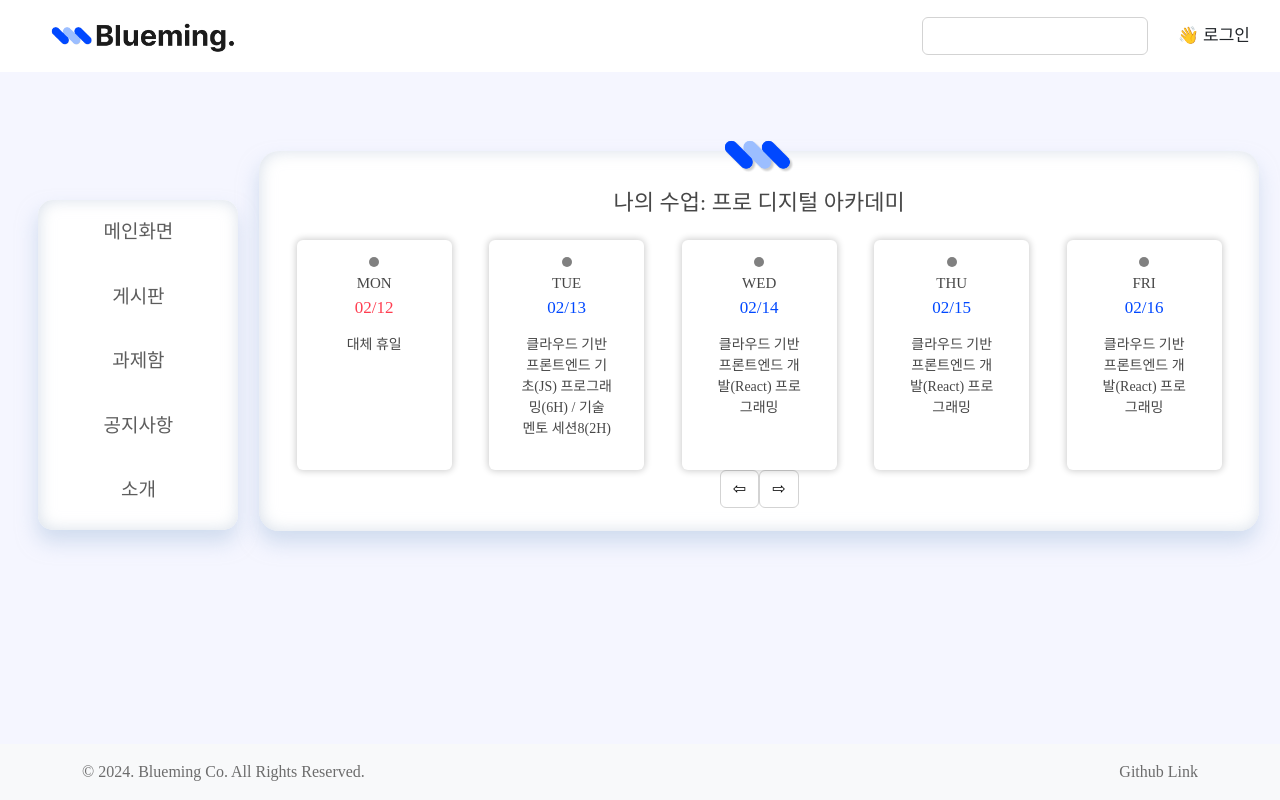
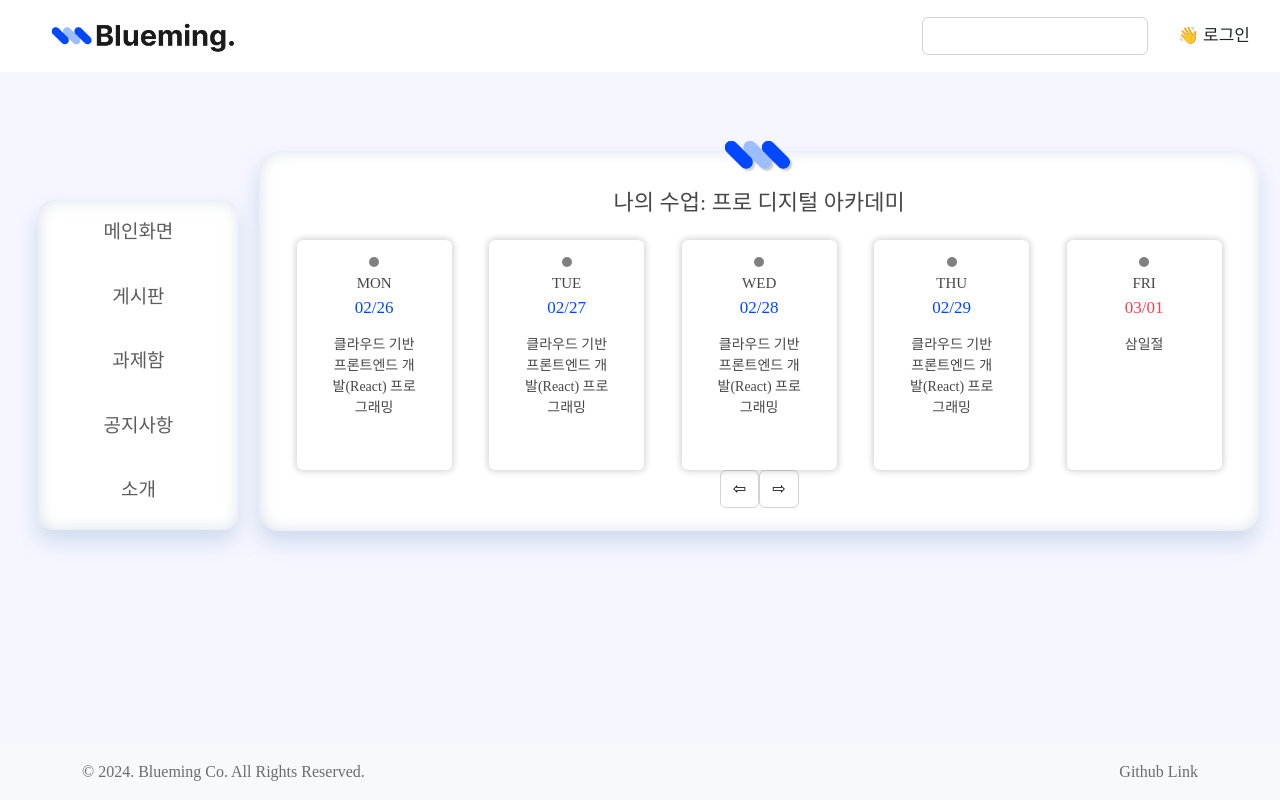
Before and after one commit to seohee99/Blueming, a React (Vite) app in the folder frontend/: page / in a window 1280 px wide. Built offline with nearby package versions, Linux system fonts and the light colour scheme; no server answers.

Commit message:
Feat: 주별 달력 오늘 날짜가 포함된 주를 기본값으로 띄워주기

```diff
--- a/frontend/src/routes/MainPage.jsx
+++ b/frontend/src/routes/MainPage.jsx
@@ -17,7 +17,22 @@ export default function MainPage() {
   const [showLinkInput, setshowLinkInput] = useState(false);
   const [showQuestion, setShowQuestion] = useState(false);
   const [showAlarmList, setShowAlarmList] = useState(false);
-  const [weekIndex, setWeekIndex] = useState(false);
+
+  const today = new Date();
+  const todayString = `${today.getFullYear()}-${String(
+    // 날짜 형식 YYYY-MM-DD으로 변경
+    today.getMonth() + 1
+  ).padStart(2, "0")}-${String(today.getDate()).padStart(2, "0")}`;
+
+  const [weekIndex, setWeekIndex] = useState(() => {
+    // 초기 index는 오늘자 날짜가 속한 주로 설정
+    const todayIndex = data.findIndex(
+      (dayData) => dayData.date === todayString
+    );
+    return Math.floor(todayIndex / 5);
+  });
+
+  const CLASS = "프로 디지털 아카데미";
 
   let userObj = useSelector((state) => {
     return state.user.userInfo;
@@ -67,9 +82,6 @@ export default function MainPage() {
       setWeekIndex(weekIndex + 1);
     }
   };
-
-  // 정보
-  const CLASS = "프로 디지털 아카데미";
 
   // socket 연결 확인
   useEffect(() => {
```
